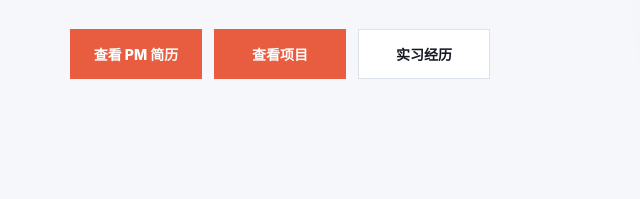
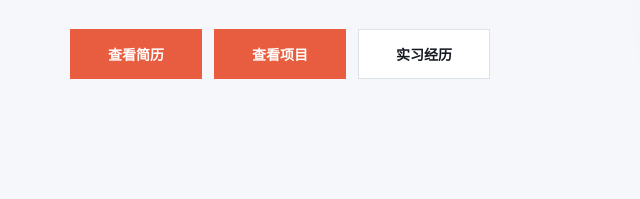
Before and after one commit to JackeySz/Personal_Work_Web, a plain HTML site: page index.html in a window 1280 px wide. Shown: the part 428-627 px from the top of the page, 0-640 px from the left. Drawn offline with Linux system fonts and the light colour scheme.

Commit message:
Simplify homepage resume button label

```diff
--- a/index.html
+++ b/index.html
@@ -31,7 +31,7 @@
             我关注如何把用户场景、技术约束、AI 工具链和资源计划转化为可执行的产品需求与交付节奏，作品集重点展示我在产品定义、项目推进、跨团队协作和工程落地中的实践。
           </p>
           <div class="hero-actions">
-            <a class="button primary" href="./documents/zhang-shuo-resume-pm.pdf" target="_blank" rel="noopener">查看 PM 简历</a>
+            <a class="button primary" href="./documents/zhang-shuo-resume-pm.pdf" target="_blank" rel="noopener">查看简历</a>
             <a class="button primary" href="#projects">查看项目</a>
             <a class="button secondary" href="#experience">实习经历</a>
           </div>
```
Also changed, not shown: 1 other file.
